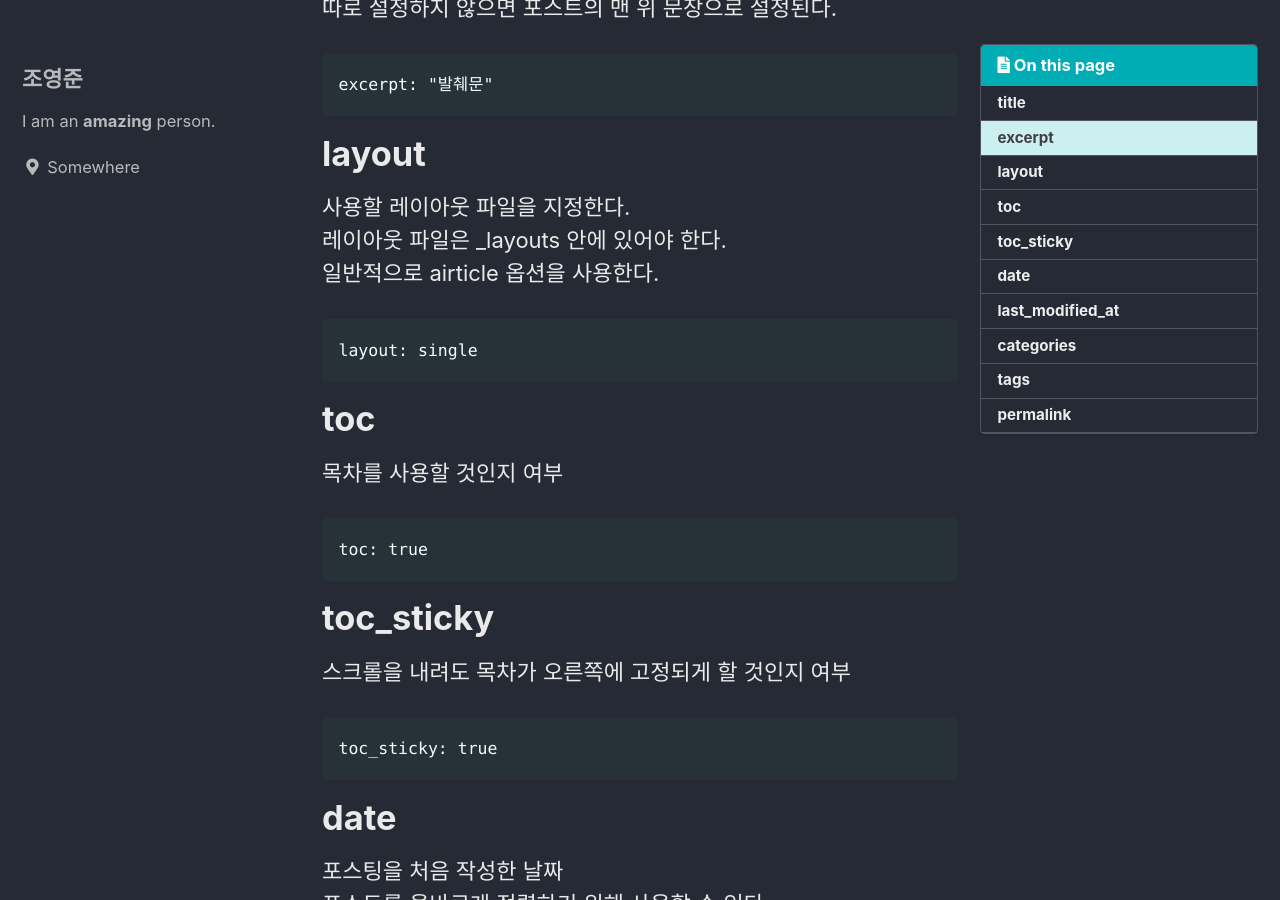
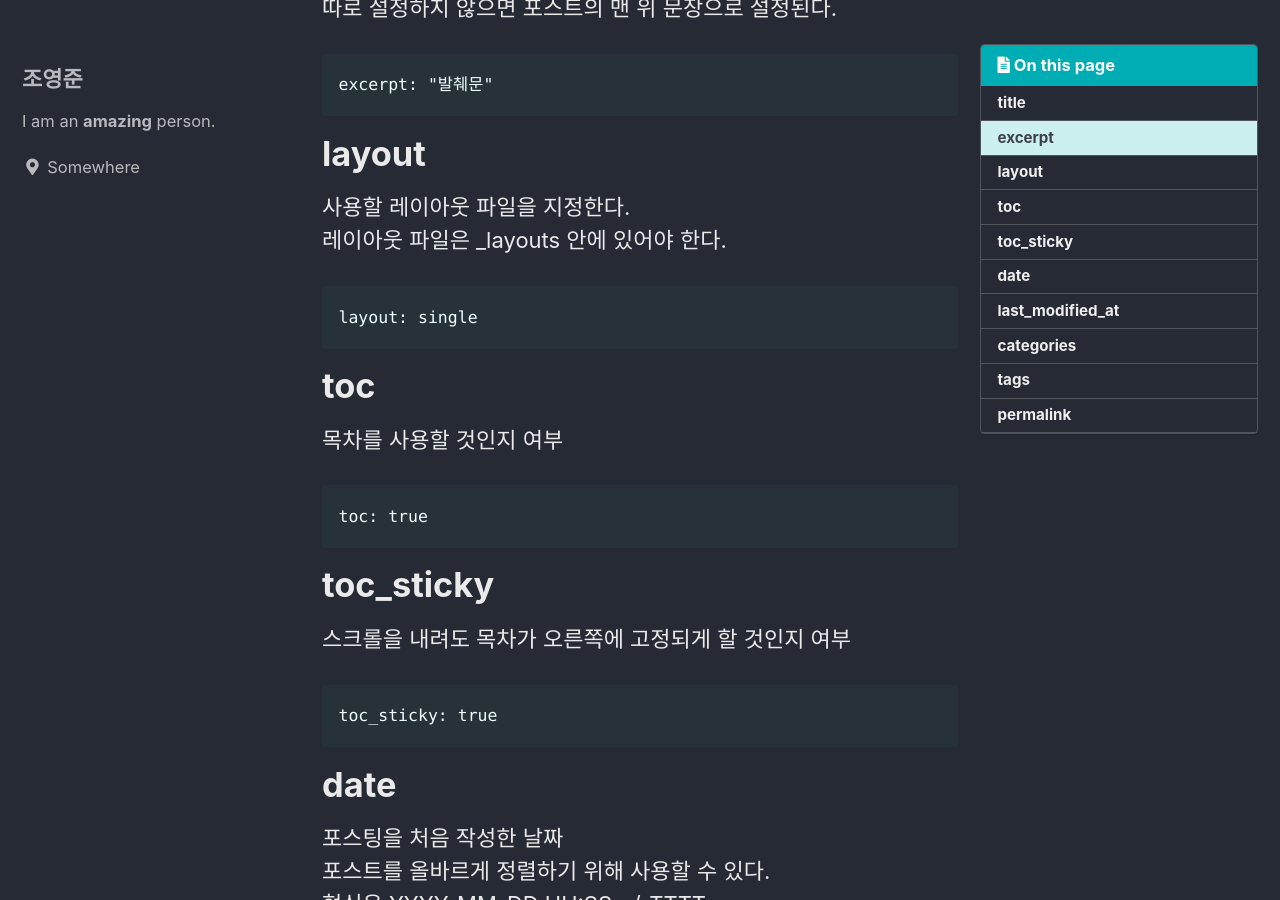
Before and after one commit to dudjun/dudjun.github.io, a Jekyll site: the page built from _posts/2023-02-15-Head.md, in a window 1280 px wide and 900 px high, scrolled down 499 px. Built offline with Jekyll 4.4.1, drawn with Linux system fonts in a browser that asks for light colours; cached includes are drawn as plain includes.

Commit message:
Update 2023-02-15-Head.md

````diff
--- a/_posts/2023-02-15-Head.md
+++ b/_posts/2023-02-15-Head.md
@@ -22,8 +22,7 @@ excerpt: "발췌문"
 # layout
 
 사용할 레이아웃 파일을 지정한다.\
-레이아웃 파일은 _layouts 안에 있어야 한다.\
-일반적으로 airticle 옵션을 사용한다.
+레이아웃 파일은 _layouts 안에 있어야 한다.
 ```
 layout: single
 ```
````
